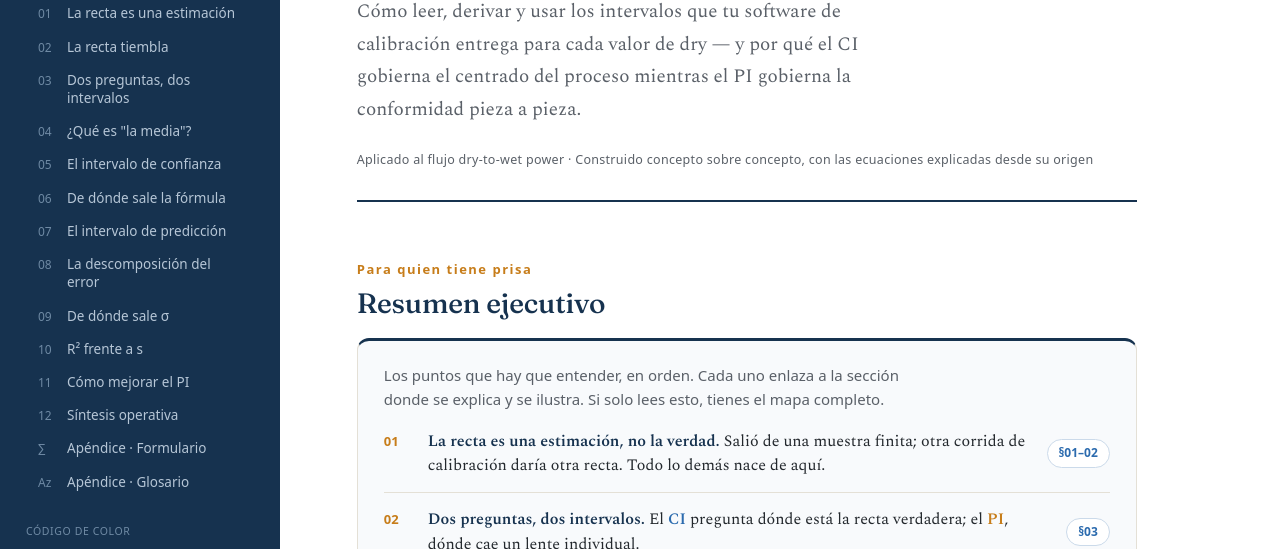
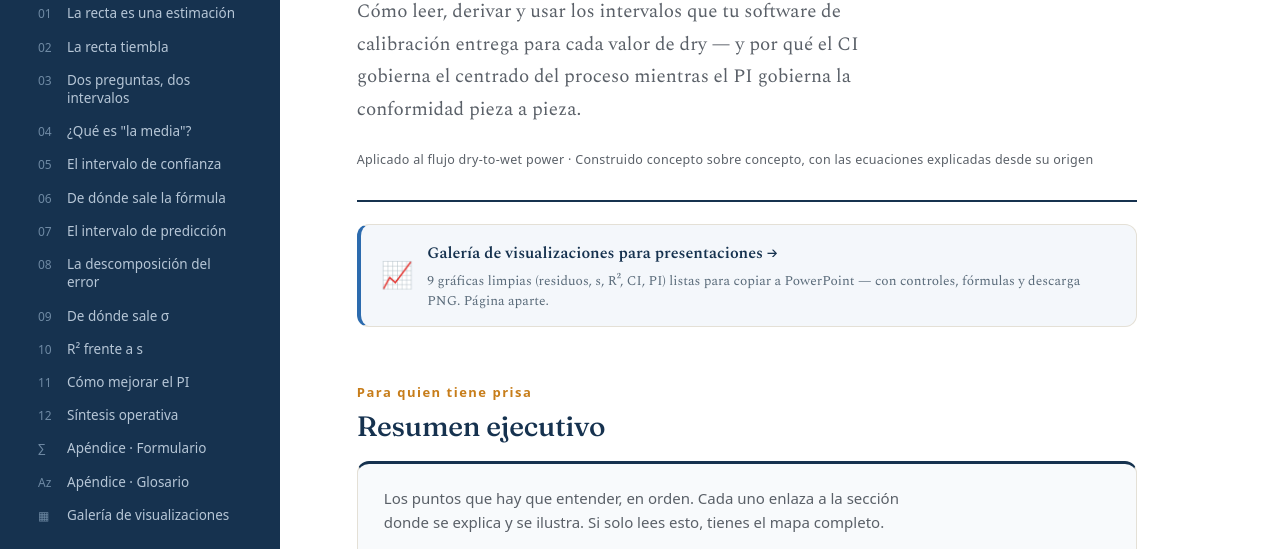
Before and after one commit to alvinasael/regression-intervals, a plain HTML site: page index.html in a window 1280 px wide. Shown: the part 219-768 px from the top of the page. Drawn offline with nearby package versions, Linux system fonts and the light colour scheme.

Commit message:
Add link to visualizations gallery (header callout + sidebar)

```diff
--- a/index.html
+++ b/index.html
@@ -206,6 +206,7 @@ figcaption b{color:var(--ink);font-weight:600}
       <li><a href="#s12"><span class="num">12</span><span>Síntesis operativa</span></a></li>
       <li><a href="#formulario"><span class="num">∑</span><span>Apéndice · Formulario</span></a></li>
       <li><a href="#glosario"><span class="num">Az</span><span>Apéndice · Glosario</span></a></li>
+      <li><a href="visualizaciones.html"><span class="num">▦</span><span>Galería de visualizaciones</span></a></li>
     </ul>
   </nav>
   <div class="sb-key">
@@ -224,6 +225,14 @@ figcaption b{color:var(--ink);font-weight:600}
   <p class="lede">Cómo leer, derivar y usar los intervalos que tu software de calibración entrega para cada valor de dry — y por qué el CI gobierna el centrado del proceso mientras el PI gobierna la conformidad pieza a pieza.</p>
   <div class="meta">Aplicado al flujo dry-to-wet power · Construido concepto sobre concepto, con las ecuaciones explicadas desde su origen</div>
 </header>
+
+<a href="visualizaciones.html" style="display:flex;align-items:center;gap:14px;text-decoration:none;margin:22px 0 6px;padding:15px 20px;background:#F4F7FB;border:1px solid var(--rule);border-left:4px solid #2C6BAE;border-radius:12px">
+  <span style="font-size:26px;line-height:1">📈</span>
+  <span>
+    <span style="display:block;font-weight:600;color:#16324F;font-size:16px">Galería de visualizaciones para presentaciones →</span>
+    <span style="display:block;font-size:13.5px;color:#5a6b7a;margin-top:3px;line-height:1.5">9 gráficas limpias (residuos, s, R², CI, PI) listas para copiar a PowerPoint — con controles, fórmulas y descarga PNG. Página aparte.</span>
+  </span>
+</a>
 
 <section id="resumen">
   <div class="sec-num">Para quien tiene prisa</div>
```
